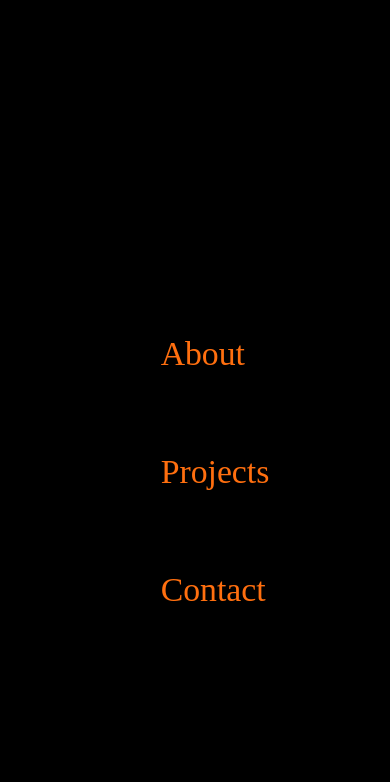
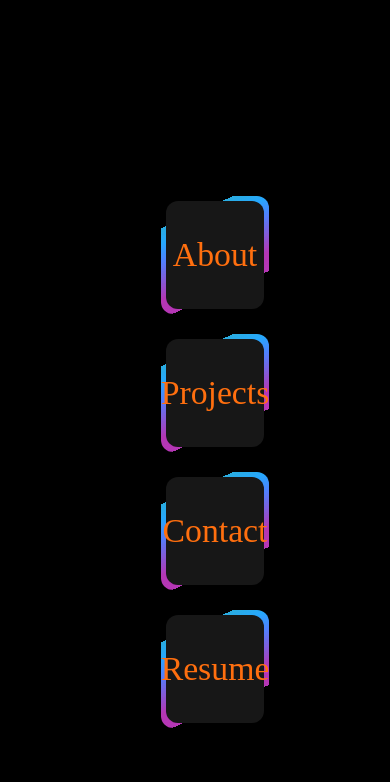
Before and after one commit to Prabh1804/Prabh1804.github.io, a plain HTML site: page index.html in a window 390 px wide. Both pictures are taken after a click on the picture 306 px from the left and 38 px from the top of the page. Shown: the top 782 px of the page. Drawn offline with Linux system fonts and the light colour scheme.

Commit message:
resume added in nav

```diff
--- a/index.html
+++ b/index.html
@@ -19,6 +19,7 @@
 					<a href="#about" class="navlink"><li  class="li">About</li></a>
 					<a href="#projects" class="navlink"><li class="li">Project</li></a>
 					<a href="#contact" class="navlink"><li  class="li" on>Contact</li></a>
+					<a href="resume.pdf" class="navlink"><li  class="li" on>Resume</li></a>
 				</ul>
 
 				<img src="menubutton.svg" style="width: 12vw" class="menubutton" onclick="menu()" />
@@ -107,9 +108,10 @@
 	<footer class="footer"><span>© 2024 Designed & Build with</span><img class="heartlogo2" src="heartlogo2.png"/><span>by Prabhdeep Singh</span></footer>
 	<div class="menudiv">
 		<ul onclick="menuRemove()">
-			<a href="#about" style="text-decoration: none; color: inherit;"><li style="margin-top: 40px;">About</li></a>
-			<a href="#projects" style="text-decoration: none; color: inherit;"><li>Projects</li></a>
-			<a href="#contact" style="text-decoration: none; color: inherit;"><li>Contact</li></a>
+			<a href="#about" style="text-decoration: none; color: inherit;"><li style="margin-top: 40px;" class="li_menu_div">About</li></a>
+			<a href="#projects" style="text-decoration: none; color: inherit;"><li class="li_menu_div">Projects</li></a>
+			<a href="#contact" style="text-decoration: none; color: inherit;"><li class="li_menu_div">Contact</li></a>
+			<a href="resume.pdf" style="text-decoration: none; color: inherit;"><li class="li_menu_div">Resume</li></a>
 		</ul>
 	</div>
 	<script src="script.js"></script>
--- a/style.css
+++ b/style.css
@@ -15,7 +15,7 @@
 			font-size: clamp(2.5rem, 8vw, 5rem);
 			}
 		.prabhlogo{
-			position: relative; width: clamp(7.5rem,20vw,12rem); height: 15vh; padding-right: 45vw;
+			position: relative; width: clamp(7.5rem,20vw,12rem); height: 15vh; padding-right: 30vw;
 			filter: hue-rotate(var(--hue-value, 0deg)); height: 15vh;
 		}
 		.desktoplogo{
@@ -65,6 +65,9 @@
 			}
 			.footer{
 				margin-left: 15vw; margin-right: 15vw;
+			}
+			.resumeSpan{
+				display: block;
 			}
 		}
 
@@ -137,6 +140,9 @@
 			.githubdiv{
 				margin-left: 4vw;
 			}
+			.resumeSpan{
+				display: none;
+			}
 		}
 
 
@@ -146,7 +152,7 @@
 		}
 		.ul{
 			color: #ffffff; margin: 0; padding-left: 0; list-style: none; grid-template-rows: auto;
-			grid-template-columns: auto auto auto; align-content: center;
+			grid-template-columns: auto auto auto auto; align-content: center;
 		}
 		.li{
 			text-align: center; font-family: monospace; font-size: 1.8rem; cursor: pointer; border: 2px solid white;
@@ -183,6 +189,29 @@
 			to{
 				transform: rotate(360deg);
 			}
+		}
+		.li_menu_div{
+			overflow: hidden;
+		}
+		.li_menu_div::before{
+			content:'';
+			left:-20%;
+			top: 10%;
+			position: absolute;
+			width: 140%;
+			height:70%;
+			background: linear-gradient(#00ccff,#d500f9);
+			animation: rotate 3s linear infinite;
+			border-radius: 12px;
+			z-index: -999;
+		}
+		.li_menu_div::after{
+			content:'';
+			position: absolute;
+			Background: #171717;
+			inset: 5px;
+			border-radius: 12px;
+			z-index: -10;
 		}
 		.projecth1{
 			display:grid; grid-template-rows: auto;grid-template-columns: auto auto; justify-content: center;
@@ -251,7 +280,8 @@
 			color: white; opacity: 1; z-index: 2; bottom: 0; justify-items: center; align-items: center;
 		}
 		.menudiv li{
-			padding: 40px 0; font-size: 4vh; color: hsl(24, 100%, 53%); list-style-type: none;
+			padding: 40px 0; font-size: 4vh; color: hsl(24, 100%, 53%); list-style-type: none; margin: 20px; text-align: center;
+			border-radius: 12px;
 		}
 		.navlink{
 			color: white;
```
